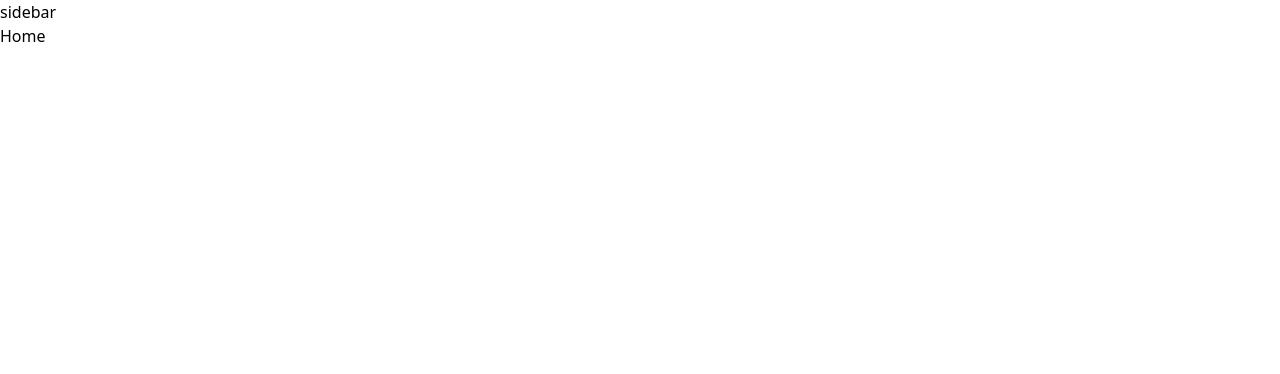
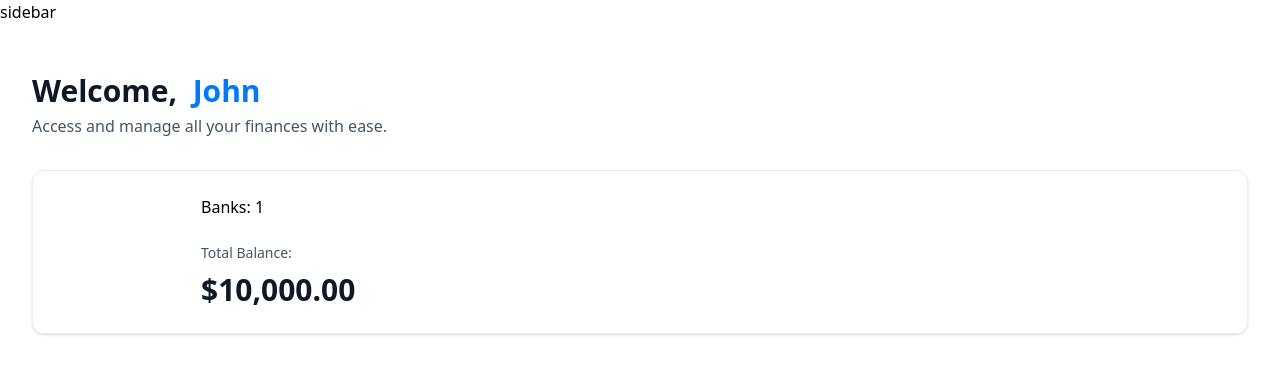
Before and after one commit to wtcrowe4/my_finance, a Next.js app: page / in a window 1280 px wide. Shown: the top 374 px of the page. Built offline with nearby package versions, Linux system fonts and the light colour scheme.

Commit message:
adds header and balance boxes

```diff
--- a/app/(auth)/login/page.tsx
+++ b/app/(auth)/login/page.tsx
@@ -1,4 +1,3 @@
-import React from 'react'
 
 const Login = () => {
   return (
--- a/app/(auth)/register/page.tsx
+++ b/app/(auth)/register/page.tsx
@@ -1,4 +1,3 @@
-import React from 'react'
 
 const Register = () => {
   return (
--- a/app/(root)/page.tsx
+++ b/app/(root)/page.tsx
@@ -1,8 +1,27 @@
-import React from 'react'
+import Header from '@/components/ui/HeaderBox'
+import TotalBalance from '@/components/ui/TotalBalanceBox'
 
 const Home = () => {
+  const loggedIn = { firstName: 'John', lastName: 'Doe' }
+
   return (
-    <div>Home</div>
+    <section className="home">
+      <div className="home-content">
+        <header className="home-header">
+          <Header
+            type="greeting"
+            title="Welcome, "
+            user={loggedIn?.firstName || 'Guest'}
+            subtext="Access and manage all your finances with ease."
+          />
+          <TotalBalance
+            accounts={[]}
+            totalBanks={1}
+            totalCurrentBalance={10000}
+          />
+        </header>
+      </div>
+    </section>
   )
 }
 
--- /dev/null
+++ b/components/ui/AnimatedBalance.tsx
@@ -0,0 +1,19 @@
+'use client';
+
+import CountUp from 'react-countup'
+
+
+const AnimatedBalance = ({ amount }: { amount:number }) => {
+  return (
+    <div className="w-full">
+        <CountUp
+            prefix='$'
+            decimal='.'
+            decimals={2}
+            end={amount}
+            duration={2.5} />
+    </div>
+  )
+}
+
+export default AnimatedBalance
--- /dev/null
+++ b/components/ui/HeaderBox.tsx
@@ -0,0 +1,18 @@
+
+const HeaderBox = ({ type='title', title, subtext, user }: HeaderBoxProps) => {
+  return (
+    <div className="header-box">
+        <h1 className="header-box-title">
+            {title}
+            {type === 'greeting' && (
+                <span className="text-bankGradient">
+                    &nbsp;{user}
+                </span>
+            )}
+        </h1>
+        <p className="header-box-subtext">{subtext}</p>
+    </div>
+  )
+}
+
+export default HeaderBox
--- /dev/null
+++ b/components/ui/TotalBalanceBox.tsx
@@ -0,0 +1,28 @@
+import AnimatedBalance from "./AnimatedBalance"
+
+const TotalBalanceBox = ({ accounts, totalBanks, totalCurrentBalance }: TotalBalanceBoxProps) => {
+  return (
+    <section className="total-balance">
+      <div className="total-balance-chart">
+        {/* Doughnut Chart */}
+      </div>
+      <div className="flex flex-col gap-6">
+        <h2 className="header-3">
+          Banks: {totalBanks}
+        </h2>
+        <div className="flex flex-col gap-2">
+          <p className="total-balance-label">
+            Total Balance:
+          </p>
+          <div className="total-balance-amount flex-center gap-2">
+            <AnimatedBalance amount={totalCurrentBalance} />
+          </div>
+        </div>
+
+
+      </div>
+    </section>
+  )
+}
+
+export default TotalBalanceBox
--- a/package.json
+++ b/package.json
@@ -13,7 +13,9 @@
     "clsx": "^2.1.1",
     "lucide-react": "^0.411.0",
     "next": "14.2.5",
+    "query-string": "^9.0.0",
     "react": "^18",
+    "react-countup": "^6.5.3",
     "react-dom": "^18",
     "tailwind-merge": "^2.4.0",
     "tailwindcss-animate": "^1.0.7"
--- a/types/index.d.ts
+++ b/types/index.d.ts
@@ -202,7 +202,7 @@ declare interface BankTabItemProps {
   appwriteItemId?: string;
 }
 
-declare interface TotlaBalanceBoxProps {
+declare interface TotalBalanceBoxProps {
   accounts: Account[];
   totalBanks: number;
   totalCurrentBalance: number;
```
Also changed, not shown: 1 other file (tests, documents, lock files or other folders).
